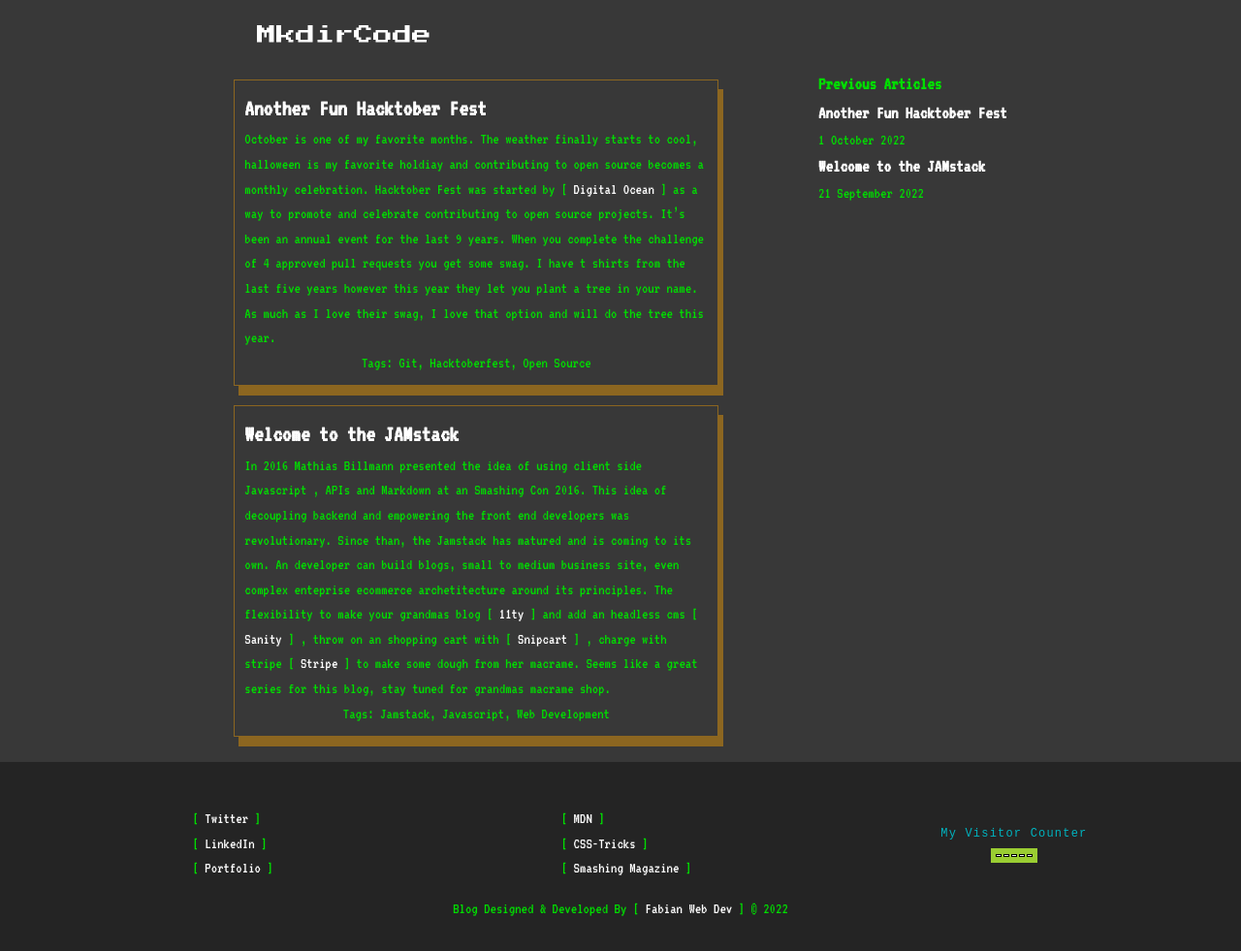
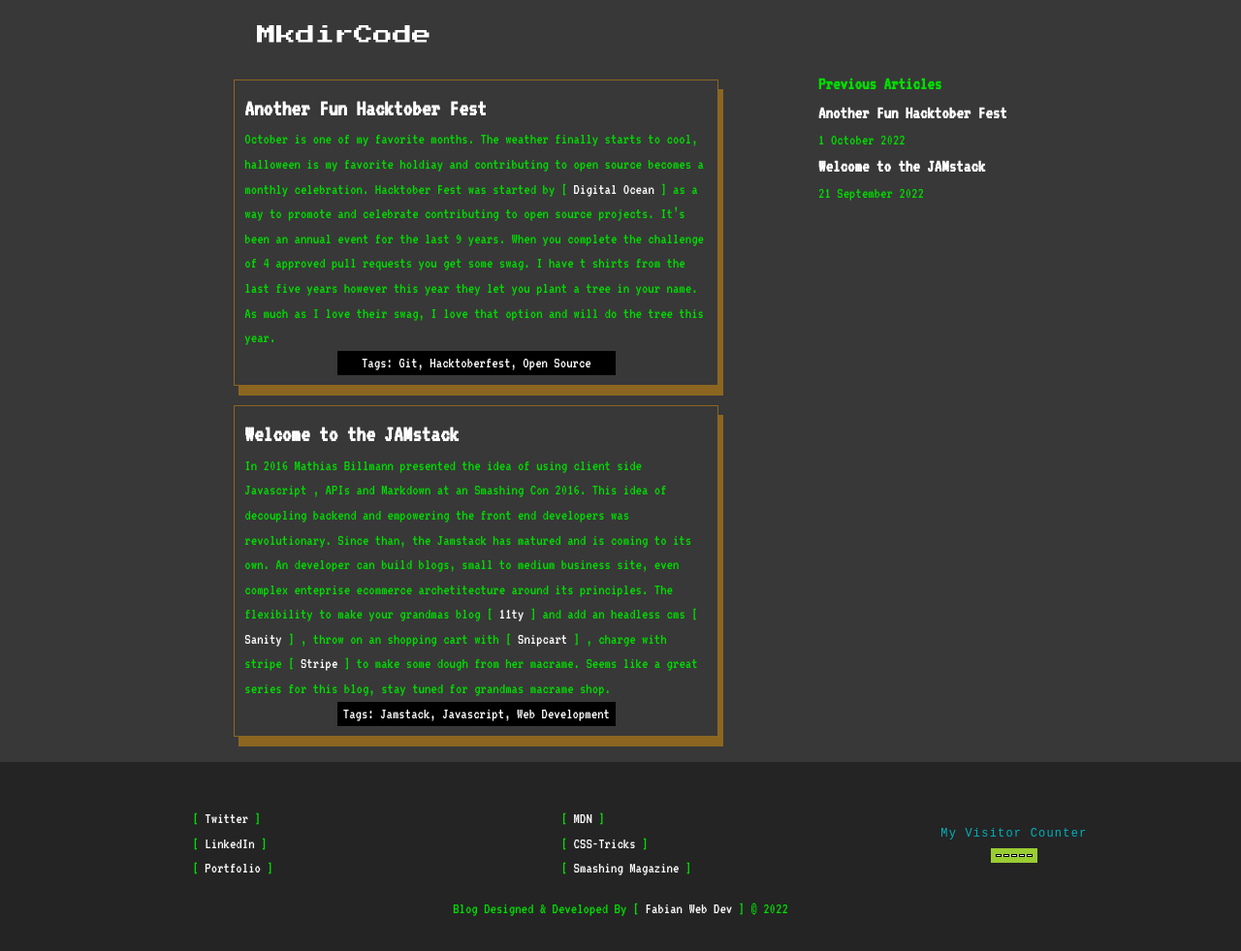
Before and after one commit to BradFabian/personalblog, a Jekyll site: the page built from index.html, in a window 1280 px wide. Shown: the whole page at 97% size. Built offline with Jekyll 4.4.1, drawn with Linux system fonts in a browser that asks for light colours.

Commit message:
added tags styling to sass file

```diff
--- a/_sass/components/_blogposts.scss
+++ b/_sass/components/_blogposts.scss
@@ -29,6 +29,10 @@
     flex-direction: row;
     justify-content: center;
     align-items: center;
+    color: white;
+    background-color: black;
+    width: 60%;
+    margin: 0 auto;
 }
 
 .blogposts__main {
```
